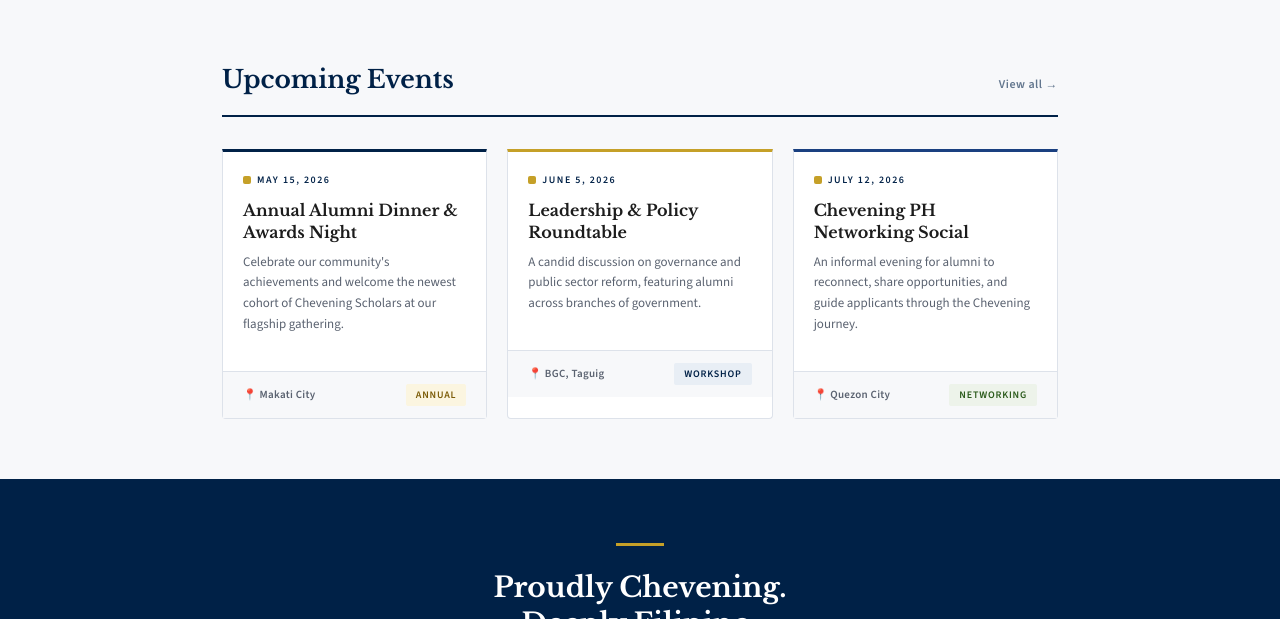
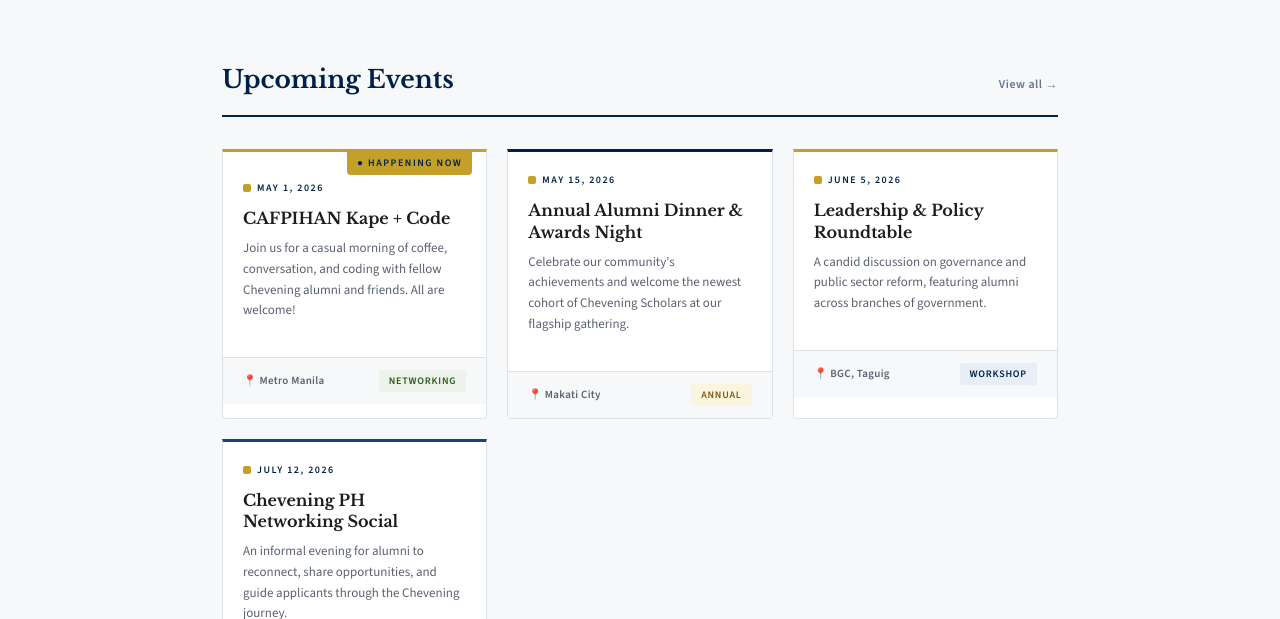
Before and after one commit to rodbarit/cafpi_website_sample, a plain HTML site: page index.html in a window 1280 px wide. Shown: the part 665-1284 px from the top of the page. Drawn offline with nearby package versions, Linux system fonts and the light colour scheme.

Commit message:
Add files via upload

```diff
--- a/index.html
+++ b/index.html
@@ -627,6 +627,19 @@
   </div>
 
   <div class="events-grid">
+    <div class="event-card" style="border-top-color: #C5A028; position: relative;">
+      <div style="position:absolute; top: -1px; right: 14px; background: #C5A028; color: #002147; font-size: 10px; font-weight: 700; letter-spacing: 1.5px; text-transform: uppercase; padding: 4px 10px; border-radius: 0 0 4px 4px;">● Happening Now</div>
+      <div class="event-body" style="padding-top: 1.75rem;">
+        <div class="event-date-tag">May 1, 2026</div>
+        <h3>CAFPIHAN Kape + Code</h3>
+        <p>Join us for a casual morning of coffee, conversation, and coding with fellow Chevening alumni and friends. All are welcome!</p>
+      </div>
+      <div class="event-foot">
+        <span>📍 Metro Manila</span>
+        <span class="tag tag-networking">Networking</span>
+      </div>
+    </div>
+
     <div class="event-card">
       <div class="event-body">
         <div class="event-date-tag">May 15, 2026</div>
```
